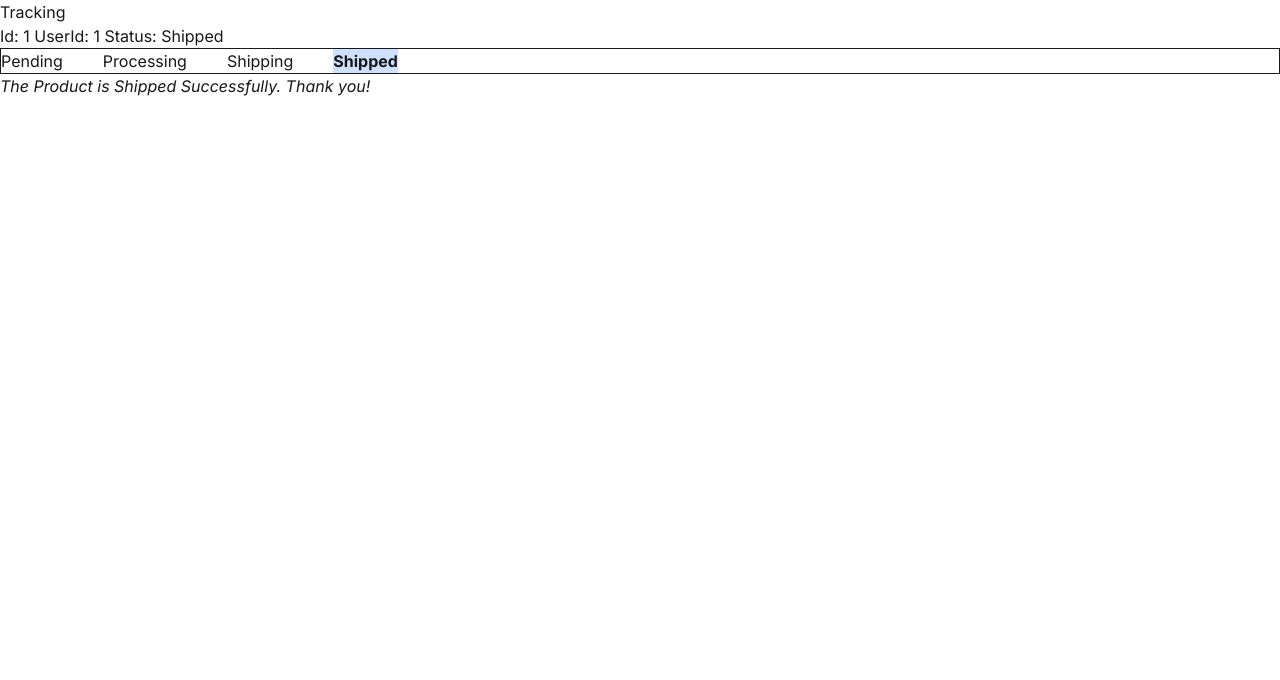
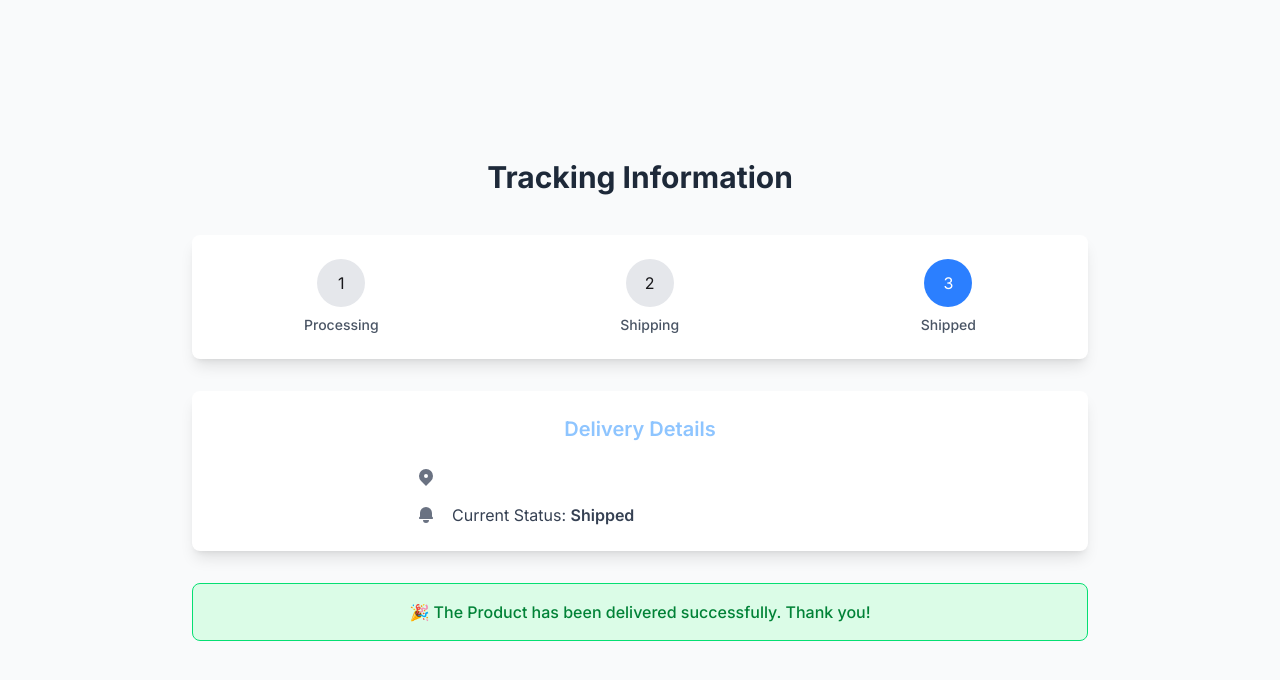
Before and after one commit to P4warit06/PROJECT2-SEC-1-Kittiphop.vue, a Vue app: page /user-tracking/1 in a window 1280 px wide. Shown: the top 680 px of the page. Built offline with nearby package versions, Linux system fonts and the light colour scheme; data requests are answered from the project's data file; sample sign-in values are in the browser's storage.

Commit message:
046-[Update] FilterUser,TrackingUser

```diff
--- a/data/db.json
+++ b/data/db.json
@@ -6,7 +6,7 @@
       "category": "Electronics",
       "price": 100,
       "status": "Active",
-      "stock": 26,
+      "stock": 25,
       "image": "https://store.storeimages.cdn-apple.com/8756/as-images.apple.com/is/MQTR3?wid=1144&hei=1144&fmt=jpeg&qlt=90&.v=1741643688482",
       "description": "High-quality wireless headphone with noise cancellation"
     },
@@ -16,7 +16,7 @@
       "category": "Audio",
       "price": 49.99,
       "status": "Low Stock",
-      "stock": 4,
+      "stock": 0,
       "image": "https://store.storeimages.cdn-apple.com/8756/as-images.apple.com/is/MW443?wid=1144&hei=1144&fmt=jpeg&qlt=90&.v=1716251410589",
       "description": "Portable bluetooth speaker with 20hr battery life"
     },
@@ -36,7 +36,7 @@
       "category": "Electronics",
       "price": 129.99,
       "status": "Active",
-      "stock": 25,
+      "stock": 24,
       "image": "https://vader-prod.s3.amazonaws.com/1688564124-61MwcHryNYL.jpg",
       "description": "RGB mechanical gaming keyboard"
     },
@@ -370,14 +370,14 @@
     {
       "id": "2",
       "username": "bubble",
-      "fullname": "Bubble Boom",
+      "fullname": "Bubble Boomwe กแกำำ",
       "_comment": "real password = Ab12345@",
       "password": "QWIxMjM0NUA=",
       "email": "bubble@hotmail.com",
       "role": "user",
-      "location": "",
-      "contact": "",
-      "balance": 0,
+      "location": "125 cosno",
+      "contact": "0909317480",
+      "balance": 34014.05000000001,
       "carts": []
     },
     {
--- a/src/components/ProductManager.vue
+++ b/src/components/ProductManager.vue
@@ -27,6 +27,7 @@ const searchBy = ref("")
 
 function filterProduct(obj) {
   productForFilter.value = [...products.value]
+
   if (obj.type === "category") arrCat.value = obj.value
   if (obj.type === "status") arrSta.value = obj.value
   if (obj.type === "searchValue") searchValue.value = obj.value
@@ -60,6 +61,7 @@ function filterProduct(obj) {
     )
     if (arrCat.value.length !== 0 && arrSta.value.length === 0)
       return (productForFilter.value = catArr)
+    console.log(productForFilter.value)
     if (arrCat.value.length === 0 && arrSta.value.length !== 0)
       return (productForFilter.value = staArr)
     if (arrCat.value.length !== 0 && arrSta.value.length !== 0) {
@@ -218,15 +220,7 @@ function toggleEditMode() {
   <div>
     <NavbarAdmin />
     <FilterProduct :categories="filterCategories" :status="filterStatus" @filter-product="filterProduct" />
-    <div class="mx-auto my-2 w-full h-full max-w-[80%]">
-      <div class="relative w-full  overflow-hidden rounded-lg shadow-md border">
-        <img
-          src="/product-images/product-list-banner.png"
-          alt="Product Management Banner"
-          class="w-full h-[40vh] object-cover"
-        />
-      </div>
-    </div>
+
 
     <div class="w-full p-3 mt-5 max-sm:flex max-sm:flex-col max-sm:justify-center max-sm:items-center">
       <div class="w-full max-sm:flex max-sm:flex-col max-sm:justify-center max-sm:items-center">
--- a/src/components/UserProductList.vue
+++ b/src/components/UserProductList.vue
@@ -47,26 +47,7 @@ const addToCart = (product) => {
 </script>
 
 <template>
-  <div class="m-6">
-    <div class="w-full flex flex-col justify-between items-center mb-6">
-      <div class="w-full flex">
-        <div class="w-5/6">
-          <input
-            type="text"
-            placeholder="Search"
-            class="w-full p-3 border border-gray-300 rounded-lg focus:outline-none focus:ring-2 focus:ring-blue-500"
-          />
-        </div>
-        <div class="w-2/6 ml-2 md:w-1/6 md:ml-2">
-          <button
-            class="max-md:text-sm w-full bg-blue-500 text-white h-full rounded-lg cursor-pointer hover:opacity-85"
-          >
-            Search
-          </button>
-        </div>
-      </div>
-    </div>
-  </div>
+
 
   <!-- Added toggle view button -->
   <div class="flex justify-end px-4">
--- a/src/components/UserTracking.vue
+++ b/src/components/UserTracking.vue
@@ -1,103 +1,185 @@
 <script setup>
-import { useRoute } from "vue-router"
-import { ref } from "vue"
-import { getItemById, editItem } from "@/libs/fetchUtils"
+import { useRoute } from "vue-router";
+import { ref, onMounted } from "vue";
+import { getItemById, editItem } from "@/libs/fetchUtils";
 const {
   params: { userId },
-} = useRoute()
+} = useRoute();
 
-const selectUser = ref({})
+const selectUser = ref({});
+const loading = ref(true);
+const error = ref(null);
 
 async function getTrackingByUserId() {
+  try {
+    loading.value = true;
+    error.value = null;
     selectUser.value = await getItemById(
       `${import.meta.env.VITE_APP_URL}/tracking`,
       userId
-  )
-  console.log(selectUser.value)
+    );
+  } catch (err) {
+    error.value = "Failed to load tracking information";
+    console.error(err);
+  } finally {
+    loading.value = false;
   }
-getTrackingByUserId()
+}
 
-const statusValue = ["Pending", "Processing", "Shipping", "Shipped"]
-const cancelled = ref(false)
+onMounted(() => {
+  getTrackingByUserId();
+});
+
+const statusValue = ["Processing", "Shipping", "Shipped"];
 
 const updateState = async (tracking) => {
   try {
-    return editedTracking = await editItem(
-      `${import.meta.env.VITE_APP_URL}/tracking`,tracking.id,tracking
-    )
+    loading.value = true;
+    const editedTracking = await editItem(
+      `${import.meta.env.VITE_APP_URL}/tracking`,
+      tracking.id,
+      tracking
+    );
+    return editedTracking;
   } catch (error) {
-    console.log(error)
+    console.error(error);
+    error.value = "Failed to update tracking status";
+  } finally {
+    loading.value = false;
   }
+};
+
+const finished = ref(false);
+function nextProcess(status) {
+  if (status === "Shipped") {
+    finished.value = true;
+    return;
   }
+  let indexStatus = statusValue.findIndex((s) => s === status);
+  console.log(indexStatus);
+  selectUser.value.status = statusValue[++indexStatus];
+  updateState(selectUser.value);
+}
+const getUser = ref(JSON.parse(localStorage.getItem("currentUser")));
+</script>
 
-function cancel() {
-  cancelled.value = true
-  selectUser.value.status = "Cancelled"
-  updateState(selectUser.value)
-}
+<template>
+  <div class="min-h-screen flex flex-col items-center justify-center bg-gray-50 py-12 px-4 sm:px-6 lg:px-8">
+    <div class="w-full max-w-4xl mx-auto">
+      <div class="text-center mb-10">
+        <h1 class="text-3xl font-bold text-gray-800">
+          Tracking Information
+        </h1>
+      </div>
 
-const finished = ref(false)
-function nextProcess(status) {
-    if(status === 'Shipped'){
-        finished.value = true
-        return
-    }
-    let indexStatus = statusValue.findIndex(s => s === status)
-    console.log(indexStatus)
-    selectUser.value.status = statusValue[++indexStatus]
-    updateState(selectUser.value)
-}
-console.log()
-</script>
-<template>
-  <div class="">
-    <h1>Tracking</h1>
-    <span>Id: </span> {{ selectUser.id }} <span>UserId: </span>
-    {{ selectUser.userId }} <span>Status: </span> {{ selectUser.status }}
-    <div class="process border flex gap-10">
-      <div v-show="cancelled" :class="{ active: selectUser.status === 'Cancelled' }">
-        CanCelled
+      <div v-if="loading" class="flex justify-center">
+        <div
+          class="animate-spin rounded-full h-12 w-12 border-b-2 border-blue-500"
+        ></div>
       </div>
+
       <div
-        v-for="status in statusValue"
+        v-else-if="error"
+        class="bg-red-100 border border-red-400 text-red-700 px-4 py-3 rounded text-center"
+      >
+        {{ error }}
+      </div>
+
+      <div v-else class="space-y-8">
+        <!-- Status Progress -->
+        <div class="bg-white shadow-lg rounded-lg p-6 w-full">
+          <div class="flex justify-center">
+            <div class="w-full max-w-2xl">
+              <div class="flex justify-between items-center">
+                <div
+                  v-for="(status, index) in statusValue"
                   :key="status"
-        :class="{ active: selectUser.status === status }"
+                  class="flex flex-col items-center"
                 >
-        {{ status }}
+                  <div class="relative">
+                    <div class="flex items-center justify-center">
+                      <div
+                        :class="{
+                          'bg-blue-500 text-white': selectUser.status === status,
+                          'bg-gray-200': selectUser.status !== status,
+                        }"
+                        class="w-12 h-12 rounded-full flex items-center justify-center transition-all duration-300"
+                      >
+                        {{ index + 1 }}
                       </div>
                     </div>
-    <div v-show="selectUser.status === 'Pending'" class="">
+                    <p class="mt-2 text-sm font-medium text-gray-600 text-center ">
+                      {{ status }}
+                    </p>
+                  </div>
+                </div>
+              </div>
+            </div>
+          </div>
+        </div>
+
+        <!-- Delivery Details -->
+        <div class="bg-white shadow-lg rounded-lg p-6 w-full">
+          <h2 class="text-xl font-semibold mb-6 text-center text-blue-300">Delivery Details</h2>
+          <div class="space-y-4 max-w-md mx-auto">
+            <div class="flex items-center gap-4">
+              <svg
+                xmlns="http://www.w3.org/2000/svg"
+                class="h-5 w-5 text-gray-500 flex-shrink-0"
+                viewBox="0 0 20 20"
+                fill="currentColor"
+              >
+                <path
+                  fill-rule="evenodd"
+                  d="M5.05 4.05a7 7 0 119.9 9.9L10 18.9l-4.95-4.95a7 7 0 010-9.9zM10 11a2 2 0 100-4 2 2 0 000 4z"
+                  clip-rule="evenodd"
+                />
+              </svg>
+              <p class="text-gray-700">{{ getUser.location }}</p>
+            </div>
+            <div class="flex items-center gap-4">
+              <svg
+                xmlns="http://www.w3.org/2000/svg"
+                class="h-5 w-5 text-gray-500 flex-shrink-0"
+                viewBox="0 0 20 20"
+                fill="currentColor"
+              >
+                <path
+                  d="M10 2a6 6 0 00-6 6v3.586l-.707.707A1 1 0 004 14h12a1 1 0 00.707-1.707L16 11.586V8a6 6 0 00-6-6zm0 16a3 3 0 01-3-3h6a3 3 0 01-3 3z"
+                />
+              </svg>
+              <p class="text-gray-700">
+                Current Status:
+                <span class="font-semibold">{{ selectUser.status }}</span>
+              </p>
+            </div>
+          </div>
+        </div>
+
+        <!-- Update Button -->
+        <div class="text-center">
           <button
-        class="bg-blue-500 text-white py-2 px-4 rounded hover:bg-blue-600 focus:outline-none focus:ring-2 focus:ring-blue-400 mr-3"
+            v-if="selectUser.status !== 'Shipped' && getUser.role === 'admin'"
+            class="bg-blue-500 text-white py-3 px-8 rounded-lg hover:bg-blue-600 focus:outline-none focus:ring-2 focus:ring-blue-400 focus:ring-opacity-50 transition-colors duration-200 disabled:opacity-50 text-lg font-medium"
+            @click="nextProcess(selectUser.status)"
+            :disabled="loading"
           >
-        Confirm
-      </button>
-      <button
-        class="bg-blue-500 text-white py-2 px-4 rounded hover:bg-blue-600 focus:outline-none focus:ring-2 focus:ring-blue-400"
-        @click="cancel"
-      >
-        Cancel
+            Update Status
           </button>
         </div>
 
-    <div v-show="selectUser.status === 'Cancelled'" class="text-red-500">This Order is cancelled</div>
-    <div>
-      <button
-        v-show="selectUser.status !== 'Cancelled' && selectUser.status !== 'Shipped'"
-        class="mt-3 bg-blue-500 text-white py-2 px-4 rounded hover:bg-blue-600 focus:outline-none focus:ring-2 focus:ring-blue-400"
-        @click="nextProcess(selectUser.status)">
-        Next Process Button For Admin
-      </button>
+        <!-- Success Message -->
+        <div
+          v-if="selectUser.status === 'Shipped'"
+          class="bg-green-100 border border-green-400 text-green-700 px-6 py-4 rounded-lg text-center"
+        >
+          <p class="font-medium">
+            🎉 The Product has been delivered successfully. Thank you!
+          </p>
         </div>
-    <div v-show="selectUser.status === 'Shipped'">
-        <h3 class="italic">The Product is Shipped Successfully. Thank you!</h3>
+      </div>
     </div>
   </div>
 </template>
-<style scoped>
-.process .active {
-  border-color: blue;
-  font-weight: bold;
-  background-color: #d0e1ff;
-}
-</style>
+
+<style scoped></style>
```
Also changed, not shown: src/components/CalculatePriceBar.vue (+36 -21 lines), src/components/FilterProduct.vue (+14 -13 lines), src/components/UserCartList.vue (+167 -145 lines), src/components/UserProductManager.vue (+78 -4 lines), 1 other file (tests, documents, lock files or other folders). Lines whose indentation alone changed are shown as unchanged.
